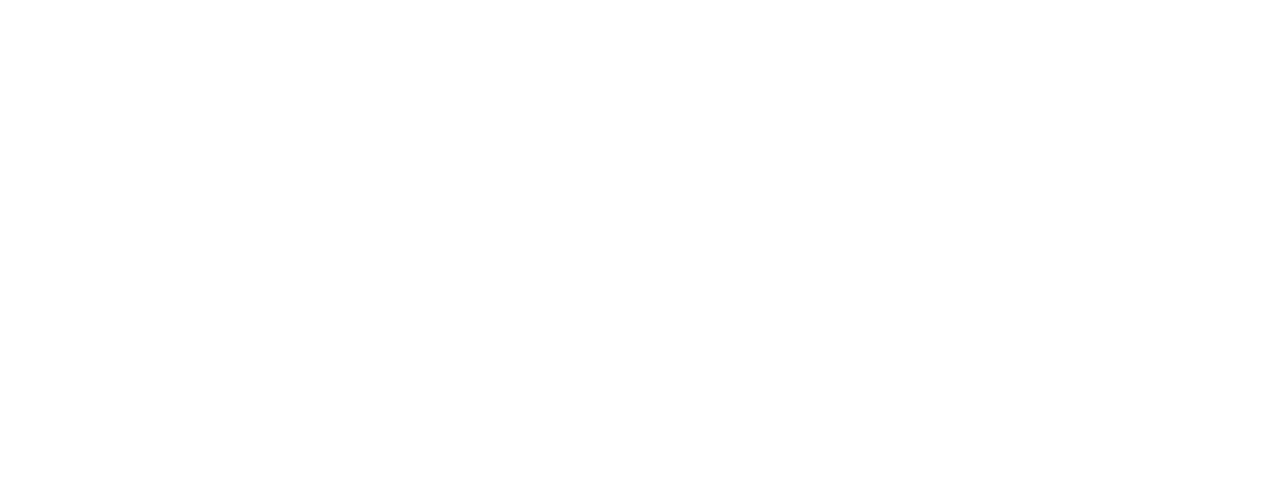
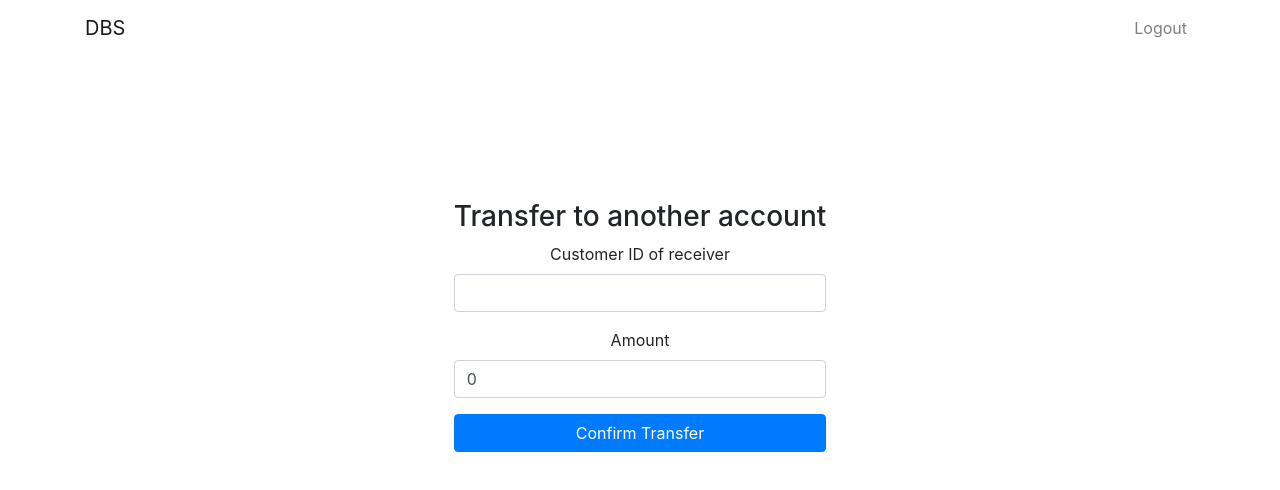
Before and after one commit to shikaining/SEED2021_TT2_13, a React (Create React App) app: page /transfer in a window 1280 px wide. Shown: the top 490 px of the page. Built offline with nearby package versions, Linux system fonts and the light colour scheme.

Commit message:
doing transfer

```diff
--- a/src/App.css
+++ b/src/App.css
@@ -51,6 +51,13 @@
   align-items: center;
 }
 
+.transferForm {
+  min-height: 20vh;
+  display: flex;
+  justify-content: center;
+  align-items: center;
+}
+
 * {
     margin: 0;
     padding: 0;
--- a/src/App.js
+++ b/src/App.js
@@ -5,6 +5,7 @@
 
 
 import MainPage from "./components/MainPage";
+import Transfer from "./components/Transfer";
 
 function App() {
 
@@ -16,6 +17,7 @@
         <div className="auth-inner">
           <Switch>
             <Route path="/mainpage" component={MainPage} />
+            <Route path="/transfer" component={Transfer} />
           </Switch>
         </div>
       </div>
--- a/src/components/MainPage.js
+++ b/src/components/MainPage.js
@@ -1,32 +1,69 @@
-import React, { useState } from 'react';
+import React, { useState, useEffect } from 'react';
 import '../App.css';
 import NavBar from './NavBar';
+import '../../node_modules/bootstrap/dist/css/bootstrap.min.css';
 
 function MainPage() {
 
     const authToken = "zBrlPqfHv28k7P4gr47sk3TM3xF3uE8WdHHHl6kh";
     //mock data to see display
-    const [custId, setCustId] = useState("13");
-    const [accountName, setAccountNaame] = useState("Shi Kai Ning");
-    const [accountNumber, setAccountNumber] = useState(12345678);
-    const [balance, setBalance] = useState(10000);
+    const [custId, setCustId] = useState("");
+    const [accountName, setAccountName] = useState("");
+    const [accountNumber, setAccountNumber] = useState(null);
+    const [balance, setBalance] = useState(null);
     const [linked, setLinked] = useState(false);
 
-    const url = ""
+    const url = "https://u8fpqfk2d4.execute-api.ap-southeast-1.amazonaws.com/techtrek2020/accounts/view"
 
+
+    const retrieveAccountDetails = async () => {
+
+        console.log("fetching.. ");
+
+        await fetch(url, {
+            method: 'POST',
+            mode: "cors",
+            headers: {
+                "Content-Type": "application/json",
+                "x-api-key": authToken
+            },
+            body: JSON.stringify({
+                custID: 3
+            })
+        })
+            .then((res) => {
+                return res.text();
+            })
+            .then((data) => {
+                console.log(data);
+                // setAccountName(data.accountName);
+                // setAccountNumber(data.accountNumber);
+                // setBalance(data.availableBal);
+                // setLinked(linked);
+
+            })
+            .catch((err) => {
+                console.log(err);
+            });
+        }
+
+        useEffect(() => {
+            retrieveAccountDetails();
+        }, [5000]);
         return (
             <>
                 <NavBar />
 
                 <div className="accountDetails">
 
-                <div class="card" style={{
-                    width: '20rem'}}>
+                    <div className="card" style={{
+                        width: '20rem'
+                    }}>
                         <div class="card-body">
-                <h5 class="card-title">{accountName}</h5>
-                    <h6 class="card-subtitle mb-2 text-muted">{accountNumber}</h6>
-                    <p class="card-text">Balance: {balance}</p>
-                    <p class="card-text">
+                            <h5 className="card-title">{accountName}</h5>
+                            <h6 className="card-subtitle mb-2 text-muted">{accountNumber}</h6>
+                            <p className="card-text">Balance: {balance}</p>
+                            <p className="card-text">
                                 {linked === true ? "Linked" : "Not Linked"}
                             </p>
 
--- a/src/components/Transfer.js
+++ b/src/components/Transfer.js
@@ -0,0 +1,113 @@
+import React, { useState } from 'react';
+import NavBar from './NavBar';
+import '../App.css';
+import '../../node_modules/bootstrap/dist/css/bootstrap.min.css';
+
+function Transfer() {
+
+    const authToken = "zBrlPqfHv28k7P4gr47sk3TM3xF3uE8WdHHHl6kh";
+    //url to get the response
+    const url = "https://u8fpqfk2d4.execute-api.ap-southeast-1.amazonaws.com/techtrek2020/accounts/update";
+
+    const [amount, setAmount] = useState(0);
+    const [custId, setCustId] = useState(null);
+    const [receiverId, setReceiverId] = useState(null);
+    const [myBalance, setMyBalance] = useState(null);
+    const [receiverBalance, setReceiverBalance] = useState(null);
+
+
+    //get my own balance-api 1
+    //get their balance-api 2
+    //subtract from mine
+    //update my account-api 3
+    //increase to theirs
+    //update their account-api 4
+
+
+    function submitHandler(e) {
+        e.preventDefault();
+        console.log({ custId });
+        console.log({ receiverId });
+        console.log({ amount });
+        console.log({ receiverId });
+
+        //deduct from logged in user
+        let fdata = new FormData();
+        fdata.append("custID", custId);
+        fdata.append("Amount", myBalance);
+
+        fetch(url, {
+            method: "POST",
+            headers: {
+                "Content-Type": "application/json",
+                "x-api-key": authToken
+            },
+            body: fdata,
+
+        })
+            .then((res) => {
+                console.log(res);
+            })
+            .then((data) => {
+                console.log(data);
+            })
+            .catch((err) => {
+                console.log(err);
+            });
+
+
+        //to receiver
+        let fdata1 = new FormData();
+        fdata.append("custID", receiverId);
+        fdata.append("Amount", receiverBalance);
+
+        fetch(url, {
+            method: "POST",
+            headers: {
+                "Content-Type": "application/json",
+                "x-api-key": authToken
+            },
+            body: fdata1,
+
+        })
+            .then((res) => {
+                console.log(res);
+            })
+            .then((data) => {
+                console.log(data);
+            })
+            .catch((err) => {
+                console.log(err);
+            });
+
+
+    };
+
+    return (
+        <>
+            <NavBar />
+            <div className="transferForm">
+                <form>
+                    <h3>Transfer to another account</h3>
+                    <div className="form-group">
+                        <label>Customer ID of receiver</label>
+                        <input type="text" className="form-control" value={receiverId} onChange={(e) => {
+                            setReceiverId(e.target.value);
+                        }} />
+                    </div>
+                    <div className="form-group">
+                        <label>Amount</label>
+                        <input type="number" className="form-control" min="0" value={amount} onChange={(e) => {
+                            setAmount(e.target.value);
+                        }} />
+                    </div>
+
+                    <button type="submit" onClick={submitHandler} className="btn btn-primary btn-block">Confirm Transfer</button>
+
+                </form>
+            </div>
+        </>
+    )
+}
+
+export default Transfer;
```
Also changed, not shown: 2 other files (tests, documents, lock files or other folders). Lines whose indentation alone changed are shown as unchanged.
